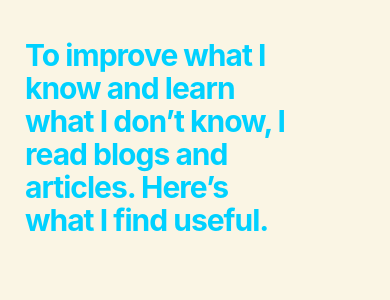
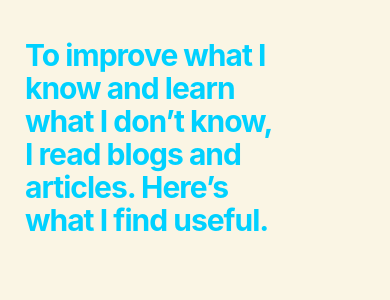
Before and after one commit to harjotgrewal/amrindersandhu, a Jekyll site: the page built from journal.html, in a window 390 px wide. Shown: the part 264-564 px from the top of the page. Built offline with Jekyll 4.4.1, drawn with Linux system fonts in a browser that asks for light colours.

Commit message:
[UPDATE][CSS] Billboard lines

```diff
--- a/_scss/_theme-base.scss
+++ b/_scss/_theme-base.scss
@@ -251,7 +251,7 @@
         color: $theme-bg-bright-4;
 
         @include media-query(portable) {
-            margin-right: 75px;
+            margin-right: 85px;
         }
     }
 }
--- a/css/styles.css
+++ b/css/styles.css
@@ -1235,7 +1235,7 @@ a {
     color: #00D1FF; }
     @media screen and (max-width: 63.9375em) {
       .p-journal .c-billboard__blurb {
-        margin-right: 75px; } }
+        margin-right: 85px; } }
 
 /* -------------------- *\
    #UTILITIES
```
Also changed, not shown: 1 other file.
